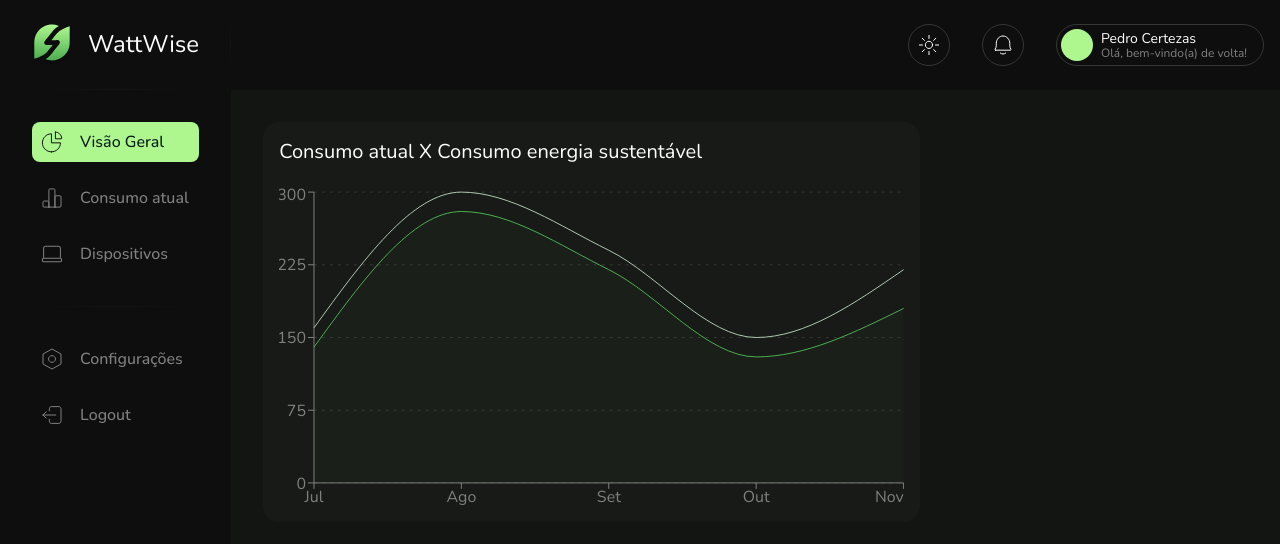
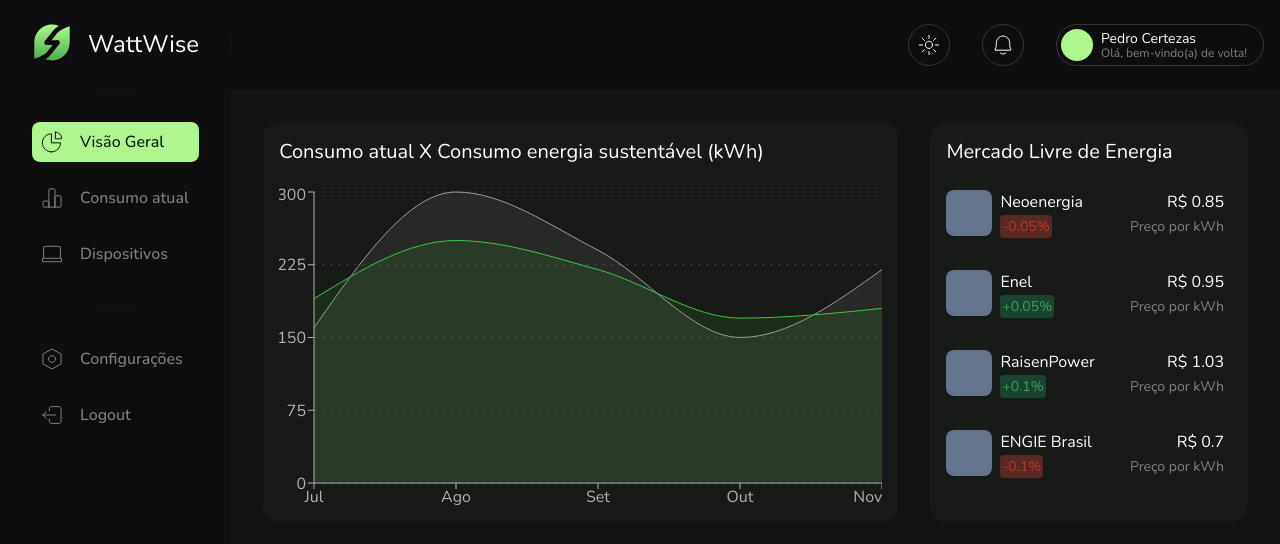
Before and after one commit to edvxndxvi/wattwise, a Next.js app: page /visaoGeral in a window 1280 px wide. Shown: the top 544 px of the page. Built offline with nearby package versions, Linux system fonts and the light colour scheme.

Commit message:
add EnergyMarket component and adjusting EnergyConsumedChart colors

```diff
--- a/src/app/(dashboard)/visaoGeral/page.tsx
+++ b/src/app/(dashboard)/visaoGeral/page.tsx
@@ -1,15 +1,20 @@
 import EnergyConsumedChart from "@/components/EnergyConsumedChart";
+import { EnergyMarket } from "@/components/EnergyMarket";
 
 export default function VisaoGeral() {
     return (
-        <>
-            <div className="p-8">
-                <div className="flex gap-8 flex-col lg:flex-row">
-                    <div className='w-full lg:w-2/3 h-[400px]'>
-                        <EnergyConsumedChart/>
+        <div className="p-8 overflow-y-auto">
+            <div className="flex gap-8 flex-col-reverse lg:flex-row">
+                <div className='w-full lg:w-2/3 h-[400px]'>
+                    <EnergyConsumedChart/>
+                </div>
+                <div className="w-full lg:w-1/3 h-[350px] lg:h-[400px]">
+                    <div className='bg-glass rounded-2xl w-full h-full p-4 flex flex-col gap-6'>
+                        <h2 className='text-md sm:text-xl'>Mercado Livre de Energia</h2>
+                        <EnergyMarket/>
                     </div>
                 </div>
             </div>
-        </>
+        </div>
     );
   }
--- a/src/app/globals.css
+++ b/src/app/globals.css
@@ -32,3 +32,17 @@ body{
 .login-bg{
   background-image: url('../../public/assets/images/loginBackground.jpg');
 }
+
+.scroll-market::-webkit-scrollbar {
+  width: 2px;
+}
+.scroll-market::-webkit-scrollbar-track {
+  background: #1B1B1B;
+}
+.scroll-market::-webkit-scrollbar-thumb {
+  background: var(--border);
+  border-radius: 4px;
+}
+.scroll-market::-webkit-scrollbar-thumb:hover {
+  background: #555;
+}
--- a/src/components/EnergyConsumedChart.tsx
+++ b/src/components/EnergyConsumedChart.tsx
@@ -6,12 +6,12 @@ const data = [
   {
     name: 'Jul',
     current: 160,
-    sustainable: 140,
+    sustainable: 190,
   },
   {
     name: 'Ago',
     current: 300,
-    sustainable: 280,
+    sustainable: 250,
   },
   {
     name: 'Set',
@@ -21,7 +21,7 @@ const data = [
   {
     name: 'Out',
     current: 150,
-    sustainable: 130,
+    sustainable: 170,
   },
   {
     name: 'Nov',
@@ -35,7 +35,7 @@ export default class EnergyConsumedChart extends PureComponent{
         return (
             <div className='bg-glass rounded-2xl w-full h-full p-4'>
                 <div className='mb-4'>
-                    <h2 className='text-md sm:text-xl'>Consumo atual X Consumo energia sustentável</h2>
+                    <h2 className='text-md sm:text-xl'>Consumo atual X Consumo energia sustentável (kWh)</h2>
                 </div>
                 <div className='w-full h-[85%] sm:h-[90%]'>
                     <ResponsiveContainer>
@@ -51,11 +51,11 @@ export default class EnergyConsumedChart extends PureComponent{
                         }}
                         >
                         <CartesianGrid stroke="#363636" vertical={false} strokeDasharray="3 5" />
-                        <XAxis dataKey="name" stroke="#808080" />
-                        <YAxis stroke="#808080"/>
+                        <XAxis dataKey="name" stroke="#B0B0B0" />
+                        <YAxis stroke="#B0B0B0"/>
                         <Tooltip wrapperStyle={{ color: '#131512', fontWeight:600 }}/>
-                        <Area type="monotone" dataKey="current" stroke="#ADC8AE" fill="none" />
-                        <Area type="monotone" dataKey="sustainable" stroke="#4CAF50" fill="#4CAF5010" />
+                        <Area type="monotone" dataKey="current" stroke="#9C9C9C" fill="#9C9C9C30" />
+                        <Area type="monotone" dataKey="sustainable" stroke="#3CC441" fill="#3CC44130" />
                         </AreaChart>
                     </ResponsiveContainer>
                 </div>
--- /dev/null
+++ b/src/components/EnergyMarket.tsx
@@ -0,0 +1,52 @@
+// import Image from 'next/image';
+
+const marketItems = [
+    {
+        name: "Neoenergia",
+        //image: '',
+        price: 0.85,
+        change: -0.05,
+    },
+    {
+        name: "Enel",
+        //image: '',
+        price: 0.95,
+        change: 0.05,
+    },
+    {
+        name: "RaisenPower",
+        //image: '',
+        price: 1.03,
+        change: 0.10,
+    },
+    {
+        name: "ENGIE Brasil",
+        //image: '',
+        price: 0.70,
+        change: -0.10,
+    },
+];
+
+export const EnergyMarket = () => {
+    return (
+        <div className="w-full flex flex-col gap-8 overflow-y-auto pr-2 scroll-market">
+            {marketItems.map((i, index) =>(
+               <div className="flex justify-between" key={index}>
+                    <div className='flex gap-2'>
+                        <div className='w-[46px] h-[46px] bg-slate-500 rounded-lg items-center'></div>
+                        {/* <Image src={i.image} alt={i.name}/> */}
+                        <div>
+                            <p>{i.name}</p>
+                            <span className={`text-sm p-[2px] rounded-[4px] ${i.change < 0 ? 'text-[#C83529] bg-[#572925]' : 'text-[#34A853] bg-[#1B4332]'}`}>   {i.change > 0 ? `+${i.change}%` : `${i.change}%`}
+                            </span>
+                        </div>
+                    </div>
+                    <div>
+                        <p className='text-right'>R$ {i.price}</p>
+                        <span className='text-sm text-cinza'>Preço por kWh</span>
+                    </div>
+               </div>
+            ))}
+        </div>
+    );
+};
```
